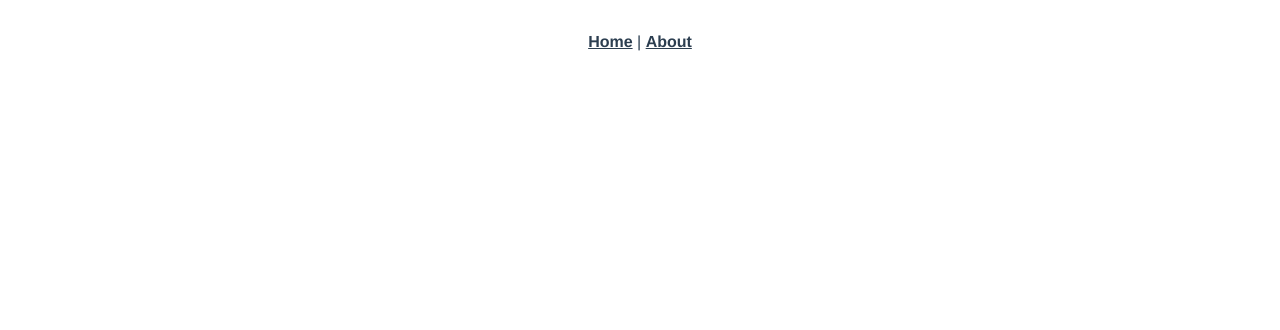
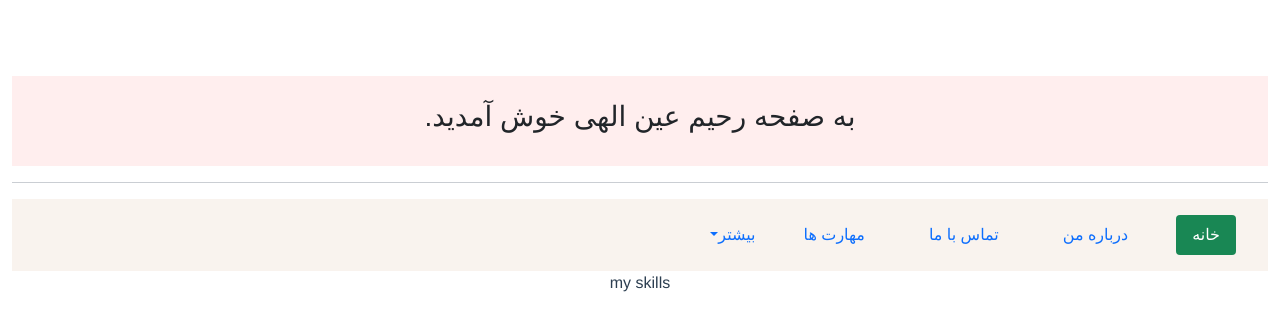
Before and after one commit to rahimeinollahi/AboutMe, a Vue app: page /skills in a window 1280 px wide. Before the commit this address had no page. Shown: the top 330 px of the page. Built offline with nearby package versions, Linux system fonts and the light colour scheme.

Commit message:
Main navBar added to home page

```diff
--- a/src/App.vue
+++ b/src/App.vue
@@ -1,10 +1,18 @@
 <template>
   <div id="nav">
-    <router-link to="/">Home</router-link> |
-    <router-link to="/about">About</router-link>
   </div>
+  <main-navbar />
   <router-view/>
 </template>
+
+<script>
+import MainNavbar from '../src/components/HomeComponents/MainNavbar.vue'
+export default {
+  components:{
+    MainNavbar
+  }
+}
+</script>
 
 <style lang="scss">
 #app {
--- a/src/assets/scss/index.scss
+++ b/src/assets/scss/index.scss
@@ -0,0 +1 @@
+@import './variable/variableHome.scss'
--- a/src/assets/scss/variable/variableHome.scss
+++ b/src/assets/scss/variable/variableHome.scss
@@ -1 +1,2 @@
-$clrTopPage:#AB46D2
+$clrTopPage:#FFEEEE;
+$clrNavPage:#F9F3EE;
--- a/src/components/HomeComponents/MainNavbar.vue
+++ b/src/components/HomeComponents/MainNavbar.vue
@@ -1,15 +1,69 @@
 <template>
-    <div>
-        <p>در اینده اضافه خواهم کرد</p>
+    <div class="container-fluid mt-3">
+
+        <div id="nav-home" class=" p-4 text-dark">
+            <h3>به صفحه رحیم عین الهی خوش آمدید.</h3>
+        </div>
+        <hr>
+
+        <div>
+             <ul class="nav nav-pills p-3" id="mainnav-top">
+                    <div v-for="item in mainnavItems" :key="item.id">
+                        <li class="nav-item" v-if="item.id!=5">
+                            <router-link :class="item.itemClass" :to="item.itemPath">{{item.itemName}}</router-link>
+                        </li>
+
+                        <li class="nav-item dropdown" v-else>
+                            <a class="nav-link dropdown-toggle" data-bs-toggle="dropdown" href="#">{{item.itemName}}</a>
+                            <ul class="dropdown-menu" >
+                                <li v-for="nesItem in item.moreItems" :key="nesItem.id" class="">
+                                    <router-link class="dropdown-item text-end" to="/">{{nesItem.itemName}}</router-link>
+                                </li>
+                            </ul>
+                        </li>
+                    </div>
+             </ul>
+        </div>
     </div>
 </template>
 
 <script>
     export default {
-        name:"MainNavbar"
+        name:"MainNavbar",
+        data(){
+            return{
+                mainnavItems:[
+                    {id:1, itemName:"خانه",       itemPath:'/', itemClass:'nav-link bg-success text-white mx-3'},
+                    {id:2, itemName:"درباره من",  itemPath:'/aboutme', itemClass:'nav-link mx-3'},
+                    {id:3, itemName:"تماس با ما", itemPath:'/contactus', itemClass:'nav-link mx-3'},
+                    {id:4, itemName:"مهارت ها",    itemPath:'/skills', itemClass:'nav-link mx-3'},
+                    {id:5,itemName:'بیشتر', moreItems:[
+                        {id:51, itemName:"رزومه",                        itemPath:'/resume',   itemClass:'drop-item text-center mx-5 '},
+                        {id:52, itemName:"توضیحات بیشتر در اینستاگرام", itemPath:'/more-explain',   itemClass:'drop-item text-center mx-5'},
+                        {id:53, itemName:"موارد دیگر",                        itemPath:'/other-case',   itemClass:'drop-item text-center mx-5'},
+                    ]},
+                ]
+            }
+        }
     }
 </script>
 
 <style lang="scss" scoped>
 
+@import '../../assets/scss/variable/variableHome.scss';
+*{
+    direction: rtl;
+
+}
+#nav-home{
+    background-color: $clrTopPage;
+    @font-face {
+  font-family: myFirstFont;
+  src: url('../../assets/fonts/Far_AdvertisingMedium.ttf');
+}
+}
+
+#mainnav-top{
+    background-color: $clrNavPage;
+}
 </style>
--- a/src/main.js
+++ b/src/main.js
@@ -8,4 +8,10 @@ import 'bootstrap/dist/css/bootstrap.css'
 import 'bootstrap/dist/js/bootstrap.js'
 /*********************************************************/
 
+
+/********************************************************/
+//add scss preprocessore to project
+import './assets/scss/index.scss'
+/********************************************************/
+
 createApp(App).use(router).mount('#app')
--- a/src/router/index.js
+++ b/src/router/index.js
@@ -14,7 +14,12 @@ const routes = [
     // this generates a separate chunk (about.[hash].js) for this route
     // which is lazy-loaded when the route is visited.
     component: () => import(/* webpackChunkName: "about" */ '../views/About.vue')
-  }
+  },
+  {
+    path: '/skills',
+    name: 'Skill',
+    component: () => import(/* webpackChunkName: "skill" */ '../views/MySkill.vue')
+  },
 ]
 
 const router = createRouter({
--- /dev/null
+++ b/src/views/MySkill.vue
@@ -0,0 +1,15 @@
+<template>
+    <div>
+        <p>my skills</p>
+    </div>
+</template>
+
+<script>
+    export default {
+
+    }
+</script>
+
+<style lang="scss" scoped>
+
+</style>
```
